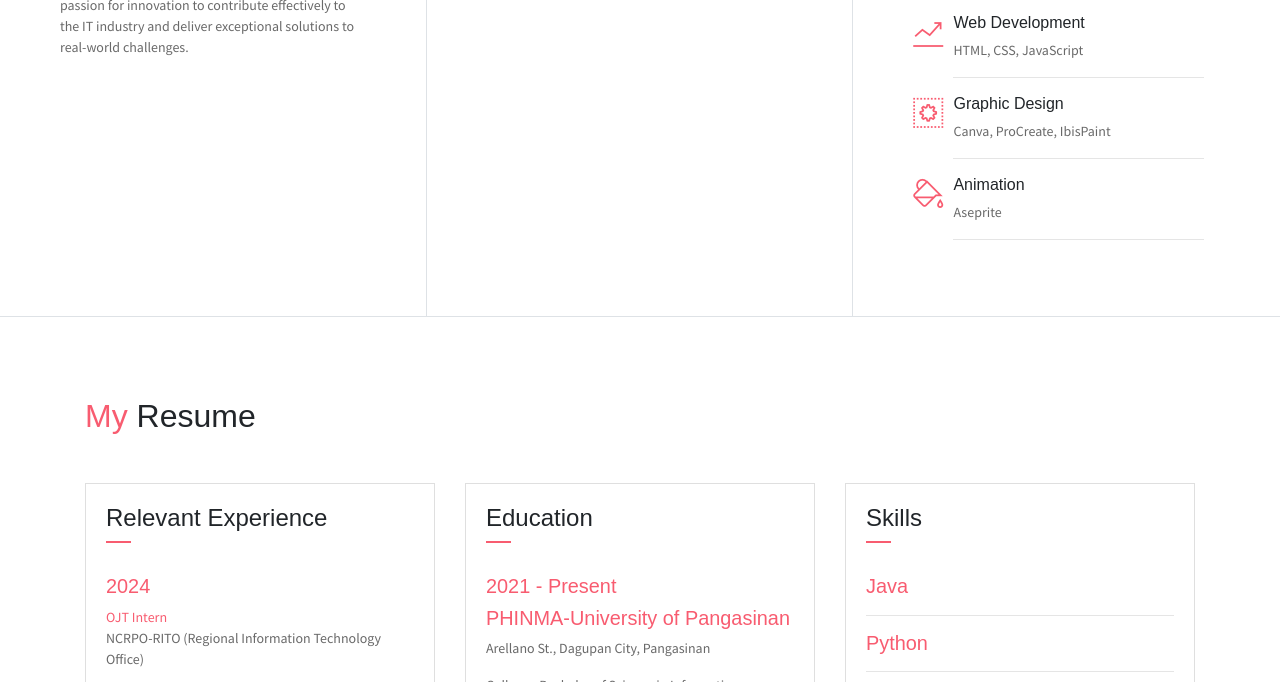
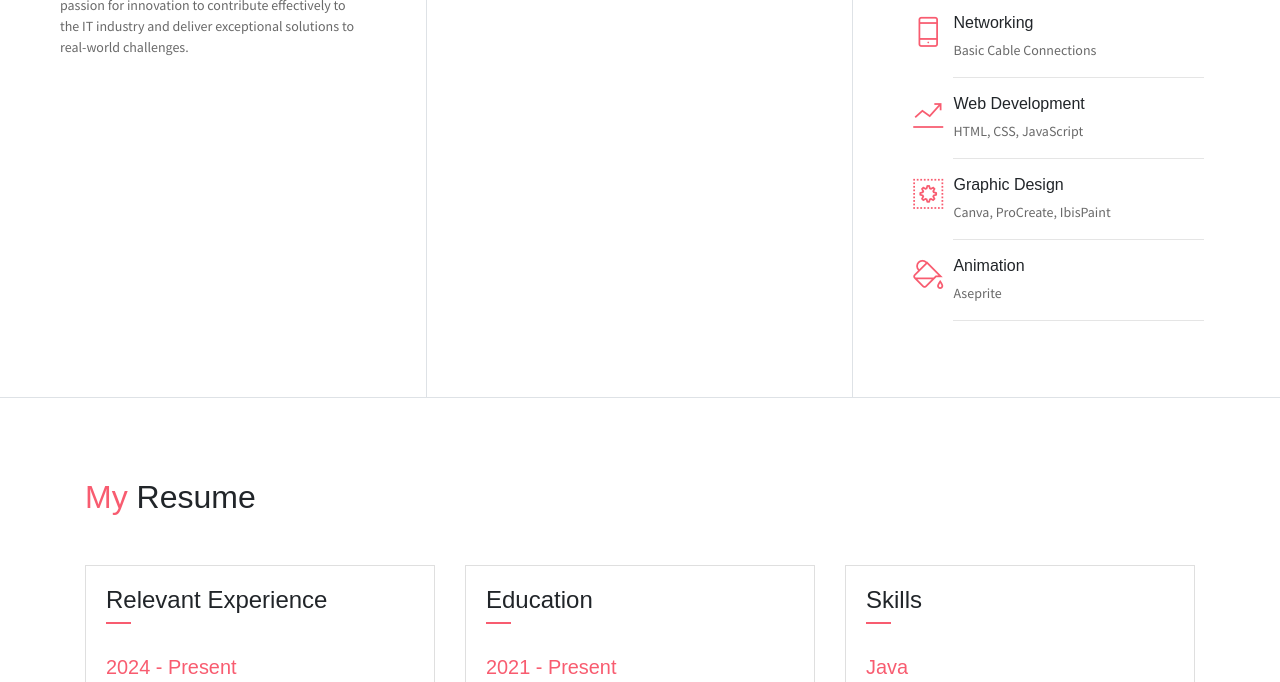
Before and after one commit to angelhalog/angelhalog.github.io, a plain HTML site: page index.html in a window 1280 px wide. Shown: the part 1018-1700 px from the top of the page. Drawn offline with Linux system fonts and the light colour scheme.

Commit message:
Update index.html

```diff
--- a/index.html
+++ b/index.html
@@ -98,6 +98,14 @@
                         <hr>
                     </div>
                 </div>
+		<div class="row">
+                    <div class="col-1 text-danger pt-1"><i class="ti-mobile icon-lg"></i></div>
+                    <div class="col-10 ml-auto mr-3">
+                        <h6>Networking</h6>
+                        <p class="subtitle">Basic Cable Connections</p>
+                        <hr>
+                    </div>
+                </div>
                 <div class="row">
                     <div class="col-1 text-danger pt-1"><i class="ti-stats-up icon-lg"></i></div>
                     <div class="col-10 ml-auto mr-3">
@@ -140,7 +148,7 @@
                             </div>
                         </div>
                         <div class="card-body">
-			    <h6 class="title text-danger">2024</h6>
+			    <h6 class="title text-danger">2024 - Present</h6>
                             <h8 class="text-danger">OJT Intern</h8>
                             <P class="subtitle">NCRPO-RITO (Regional Information Technology Office)</P>
                             <hr>
```
